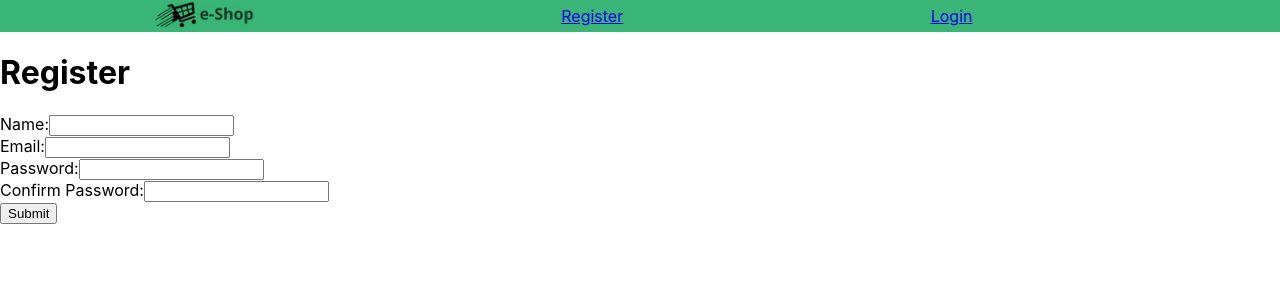
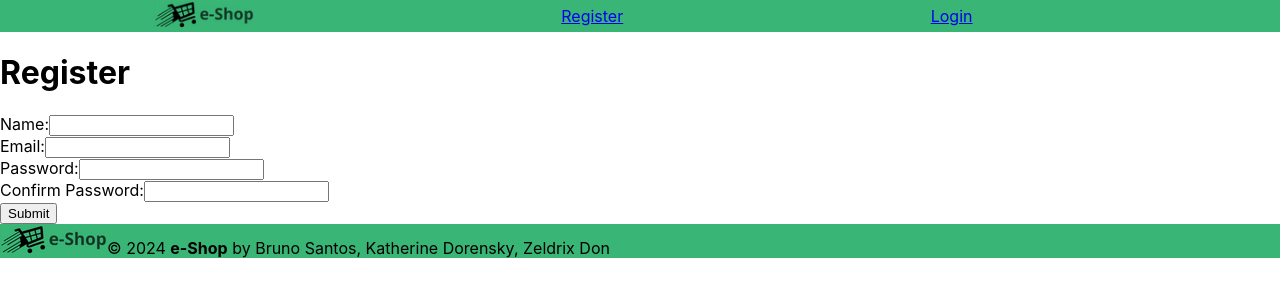
Before and after one commit to AspiredProgrammer/Mwt-Project, a React (Create React App) app in the folder client/: page /register in a window 1280 px wide. Shown: the top 300 px of the page. Built offline with nearby package versions, Linux system fonts and the light colour scheme.

Commit message:
Footer created and added to each page

```diff
--- a/client/package.json
+++ b/client/package.json
@@ -7,9 +7,11 @@
     "@testing-library/react": "^13.4.0",
     "@testing-library/user-event": "^13.5.0",
     "axios": "^1.6.7",
+    "bootstrap": "^5.3.3",
     "jquery": "^3.7.1",
     "jwt-decode": "^4.0.0",
     "react": "^18.2.0",
+    "react-bootstrap": "^2.10.2",
     "react-dom": "^18.2.0",
     "react-router-dom": "^6.21.3",
     "react-scripts": "5.0.1",
--- a/client/src/App.css
+++ b/client/src/App.css
@@ -3,5 +3,5 @@
   justify-content: space-evenly;
   align-items: center;
   background-color: #39B575;
-  padding: 20;
+
 }
--- /dev/null
+++ b/client/src/components/Footer.js
@@ -0,0 +1,22 @@
+import "../App.css";
+
+const Footer = () => {
+  return (
+    <footer
+      class="
+        mt-5 d-flex p-3 w-100
+        position-absolute
+        text-white
+        justify-content-center
+        align-items-center"
+      style={{ backgroundColor: "#39B575" }}
+    >
+      <img src={require("../assets/e-Shop-s.png")} alt="logo" />
+      <span>
+        © 2024 <b>e-Shop</b> by Bruno Santos, Katherine Dorensky, Zeldrix Don
+      </span>
+    </footer>
+  );
+};
+
+export default Footer;
--- a/client/src/pages/AddProduct.js
+++ b/client/src/pages/AddProduct.js
@@ -1,6 +1,7 @@
 import React, { useState, useEffect } from "react";
 import { jwtDecode } from "jwt-decode";
 import Navbar from "../components/Navbar";
+import Footer from "../components/Footer";
 
 const AddProduct = () => {
   const [formData, setFormData] = useState({
@@ -152,6 +153,7 @@ const AddProduct = () => {
 
         <input className="btn btn-primary" type="submit" value="Submit" />
       </form>
+      <Footer/>
     </div>
   );
 };
--- a/client/src/pages/CartPage.js
+++ b/client/src/pages/CartPage.js
@@ -1,5 +1,6 @@
 import React, { useEffect, useState } from "react";
 import Navbar from "../components/Navbar";
+import Footer from "../components/Footer";
 
 const TAX = 0.13;
 
@@ -119,6 +120,7 @@ const CartPage = () => {
       ) : (
         <div>The cart is empty</div>
       )}
+      <Footer/>
     </div>
   );
 };
--- a/client/src/pages/EditProduct.js
+++ b/client/src/pages/EditProduct.js
@@ -2,6 +2,7 @@ import React, { useState, useEffect } from "react";
 import { useParams } from "react-router-dom";
 import { jwtDecode } from "jwt-decode";
 import Navbar from "../components/Navbar";
+import Footer from "../components/Footer";
 
 const EditProduct = () => {
   const [product, setProduct] = useState({});
@@ -187,6 +188,7 @@ const EditProduct = () => {
       ) : (
         <p>You are not authorized to view this page.</p>
       )}
+      <Footer/>
     </div>
   );
 };
--- a/client/src/pages/HomePage.js
+++ b/client/src/pages/HomePage.js
@@ -1,6 +1,7 @@
 import React, { useEffect, useState } from "react";
 import { jwtDecode } from "jwt-decode";
 import Navbar from "../components/Navbar";
+import Footer from "../components/Footer";
 
 const HomePage = ({ products }) => {
   const [userName, setUserName] = useState("");
@@ -41,6 +42,7 @@ const HomePage = ({ products }) => {
       ))}
       <br />
       <br />
+      <Footer/>
     </div>
   );
 };
--- a/client/src/pages/LoginPage.js
+++ b/client/src/pages/LoginPage.js
@@ -1,5 +1,6 @@
 import { useState } from "react";
 import Navbar from "../components/Navbar";
+import Footer from "../components/Footer";
 import "../styles.css";
 
 const Login = () => {
@@ -70,6 +71,7 @@ const Login = () => {
 
         <button type="submit">Login</button>
       </form>
+      <Footer/>
     </div>
   );
 };
--- a/client/src/pages/ProductPage.js
+++ b/client/src/pages/ProductPage.js
@@ -2,6 +2,7 @@ import React, { useState, useEffect } from "react";
 import { useParams, Link } from "react-router-dom";
 import { jwtDecode } from "jwt-decode";
 import Navbar from "../components/Navbar";
+import Footer from "../components/Footer";
 
 const ProductPage = () => {
   const [product, setProduct] = useState({});
@@ -142,6 +143,7 @@ const ProductPage = () => {
           <button onClick={handleAddToCart}>Add to Cart</button>
         </div>
       </div>
+      <Footer/>
     </div>
   );
 };
--- a/client/src/pages/RegisterPage.js
+++ b/client/src/pages/RegisterPage.js
@@ -1,5 +1,6 @@
 import React, { useState } from "react";
 import Navbar from "../components/Navbar";
+import Footer from "../components/Footer";
 
 const Register = () => {
   const [formData, setFormData] = useState({
@@ -122,6 +123,7 @@ const Register = () => {
 
         <button type="submit">Submit</button>
       </form>
+      <Footer/>
     </div>
   );
 };
```
Also changed, not shown: 1 other file (tests, documents, lock files or other folders).
